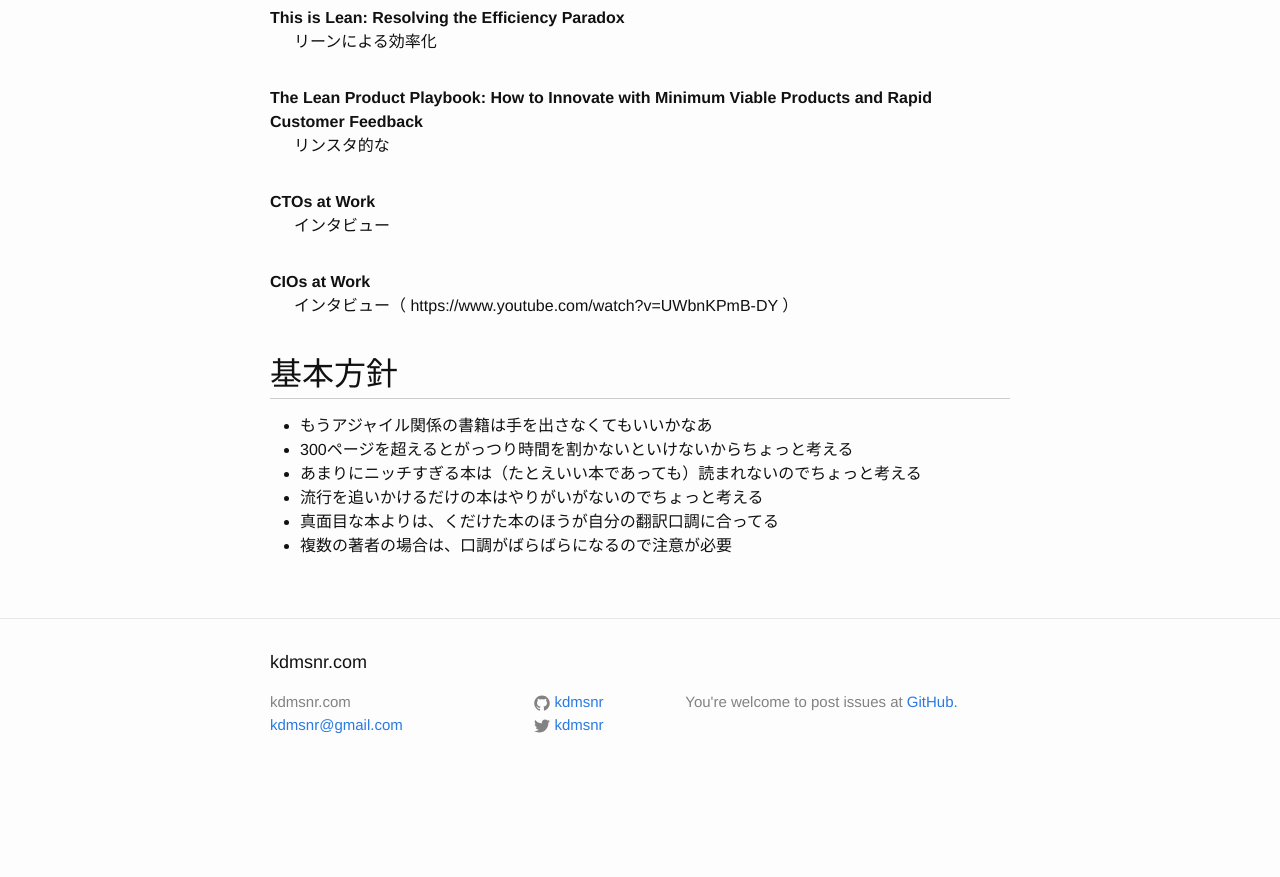
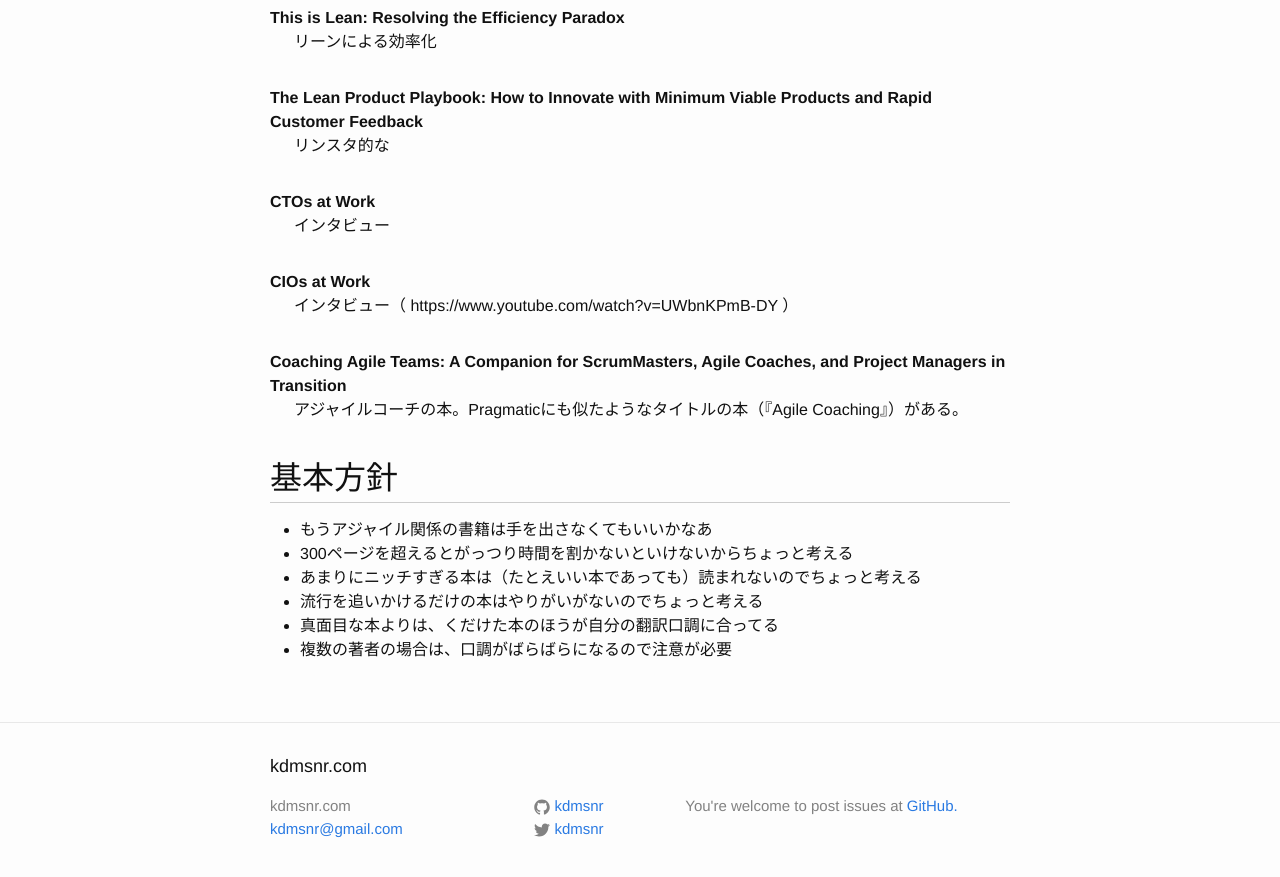
Before and after one commit to kdmsnr/kdmsnr.github.io, a Jekyll site: the page built from readings/index.md, in a window 1280 px wide and 900 px high, scrolled down 1166 px. Shown: the top 877 px of the window. Built offline with Jekyll 4.4.1, drawn with Linux system fonts in a browser that asks for light colours; Markdown is read by kramdown in place of the engine named in the settings; before the commit the page ends 1962 px from its top, so only the background shows below that.

Commit message:
Update readings

```diff
--- a/readings/index.md
+++ b/readings/index.md
@@ -57,6 +57,9 @@
 <dt>CIOs at Work</dt>
 <dd>インタビュー（ https://www.youtube.com/watch?v=UWbnKPmB-DY ）</dd>
 
+<dt>Coaching Agile Teams: A Companion for ScrumMasters, Agile Coaches, and Project Managers in Transition</dt>
+<dd>アジャイルコーチの本。Pragmaticにも似たようなタイトルの本（『Agile Coaching』）がある。</dd>
+
 
 <dt></dt>
 <dd></dd>
```
